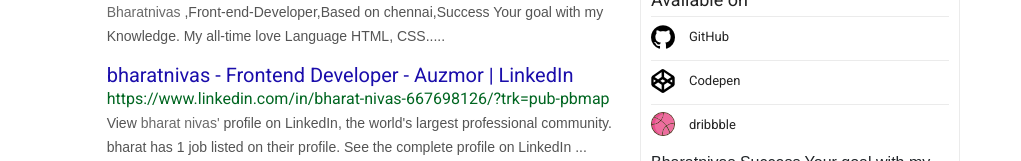
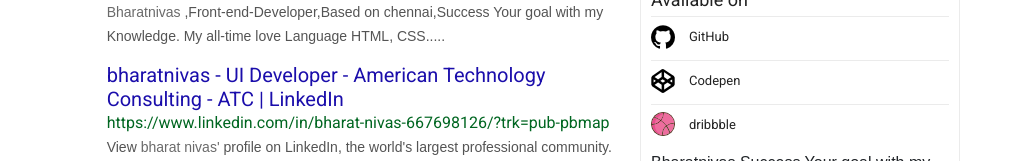
Before and after one commit to bharatnivas/profile-new, a plain HTML site: page index.html in a window 1280 px wide. Shown: the part 365-526 px from the top of the page, without its empty margins (0-1021 px from the left). Drawn offline with nearby package versions, Linux system fonts and the light colour scheme.

```diff
--- a/index.html
+++ b/index.html
@@ -89,7 +89,8 @@
                             </div>
                         </div>
                         <div class="SectionTwoDivisionOnePart">
-                            <a href="https://www.linkedin.com/in/bharat-nivas-667698126/?trk=pub-pbmap"><h3>bharatnivas - Frontend Developer - Auzmor | LinkedIn</h3></a>
+                            <a href="https://www.linkedin.com/in/bharat-nivas-667698126/?trk=pub-pbmap"><h3>bharatnivas -
+                              UI Developer - American Technology Consulting - ATC | LinkedIn</h3></a>
                             <a id="profilelink"href="https://www.linkedin.com/in/bharat-nivas-667698126/?trk=pub-pbmap">https://www.linkedin.com/in/bharat-nivas-667698126/?trk=pub-pbmap</a>
                             <div class="notesclass">
                                 <span class="notes">
```
